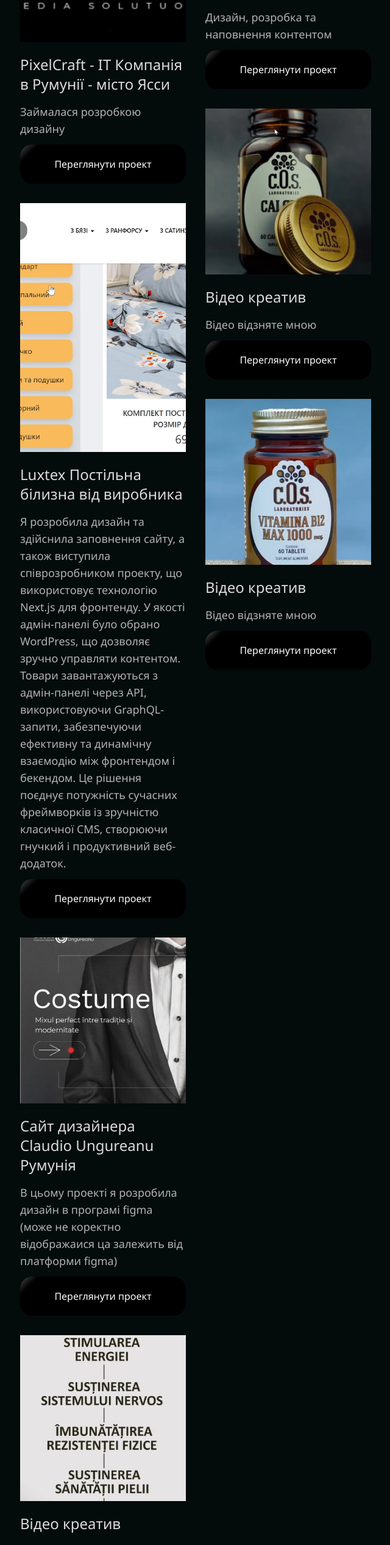
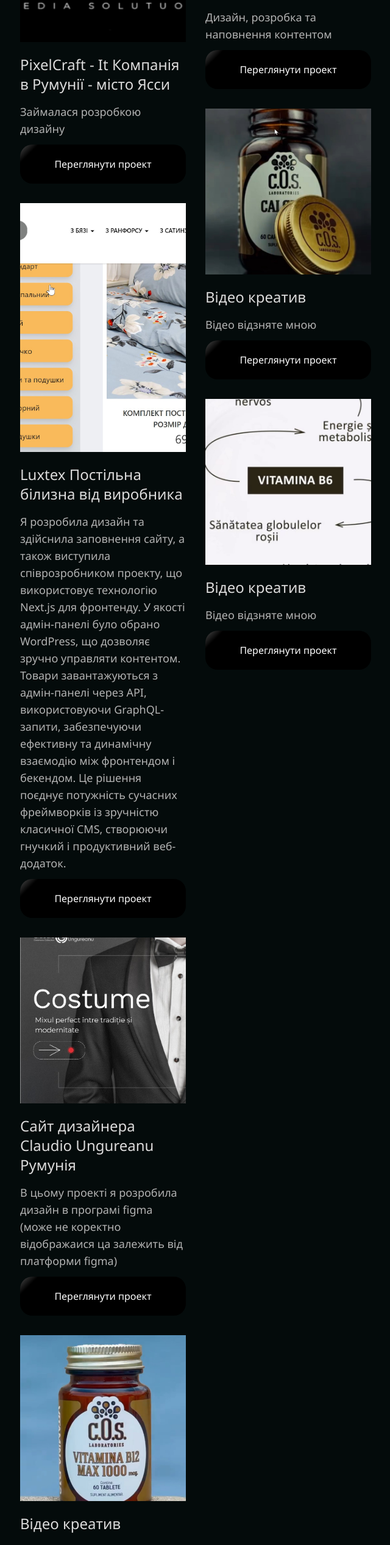
Before and after one commit to VITALIY1986/potrfolio1, a Next.js app: page / in a window 1280 px wide. Shown: the part 7113-9646 px from the top of the page at 61% size, without its empty margins (639-1279 px from the left). Built offline with nearby package versions, Linux system fonts and the light colour scheme.

Commit message:
afhdfjkg

```diff
--- a/pages/index.js
+++ b/pages/index.js
@@ -30,7 +30,7 @@
         link: "https://orl.com.vekawedding.com/",
     },
     {
-        title: "PixelCraft - IТ Компанія в Румунії - місто Ясси",
+        title: "PixelCraft - It Компанія в Румунії - місто Ясси",
         image: "/assets/images/blog/it.jpg",
         image_width: 600,
         image_height: 600,
@@ -83,15 +83,7 @@
         category: "Розробка . дизайн",
         link: "https://www.instagram.com/p/CtkKbuxocUt",
     },
-    {
-        title: "Відео креатив ",
-        image: "/assets/images/blog/complex.jpg",
-        image_width: 600,
-        image_height: 600,
-        excerpt: "Відео відзняте мною ",
-        category: "Розробка . дизайн",
-        link: "https://www.instagram.com/p/CtzuuKAok9b/",
-    },
+
     {
         title: "Відео креатив ",
         image: "/assets/images/blog/vit.jpg",
```
